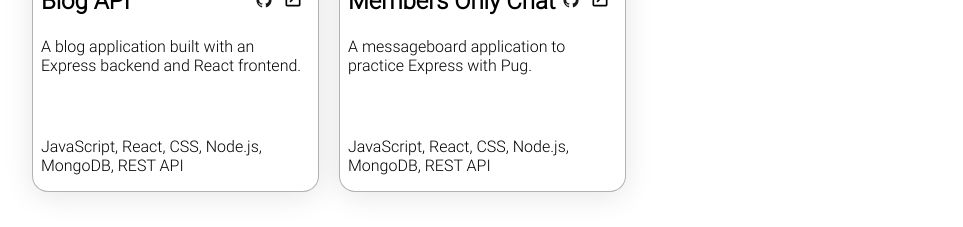
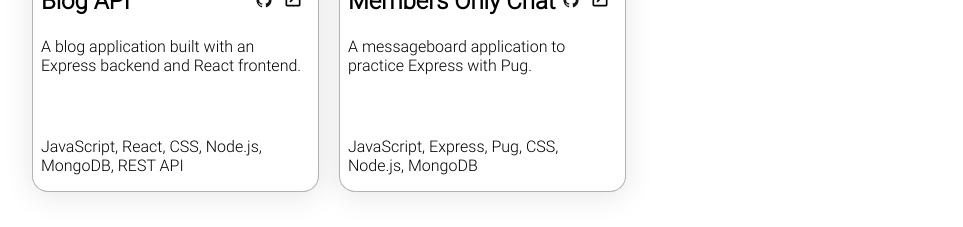
Before and after one commit to Suk0shi/Updated-Homepage, a React (Vite) app: page / in a window 1280 px wide. Shown: the part 1140-1367 px from the top of the page, without its empty margins (158-1121 px from the left). Built offline with nearby package versions, Linux system fonts and the light colour scheme.

Commit message:
Change wording

```diff
--- a/src/App.jsx
+++ b/src/App.jsx
@@ -98,7 +98,7 @@ function App() {
               githubLink={'https://github.com/Suk0shi/MembersOnlyChat'}
               liveLink={"https://membersonlychat.adaptable.app"}
               message={`A messageboard application to practice Express with Pug.`}
-              languages={'JavaScript, React, CSS, Node.js, MongoDB, REST API'}>
+              languages={'JavaScript, Express, Pug, CSS, Node.js, MongoDB'}>
             </Card>
           </div>
           <h2>Frontend</h2>
```
